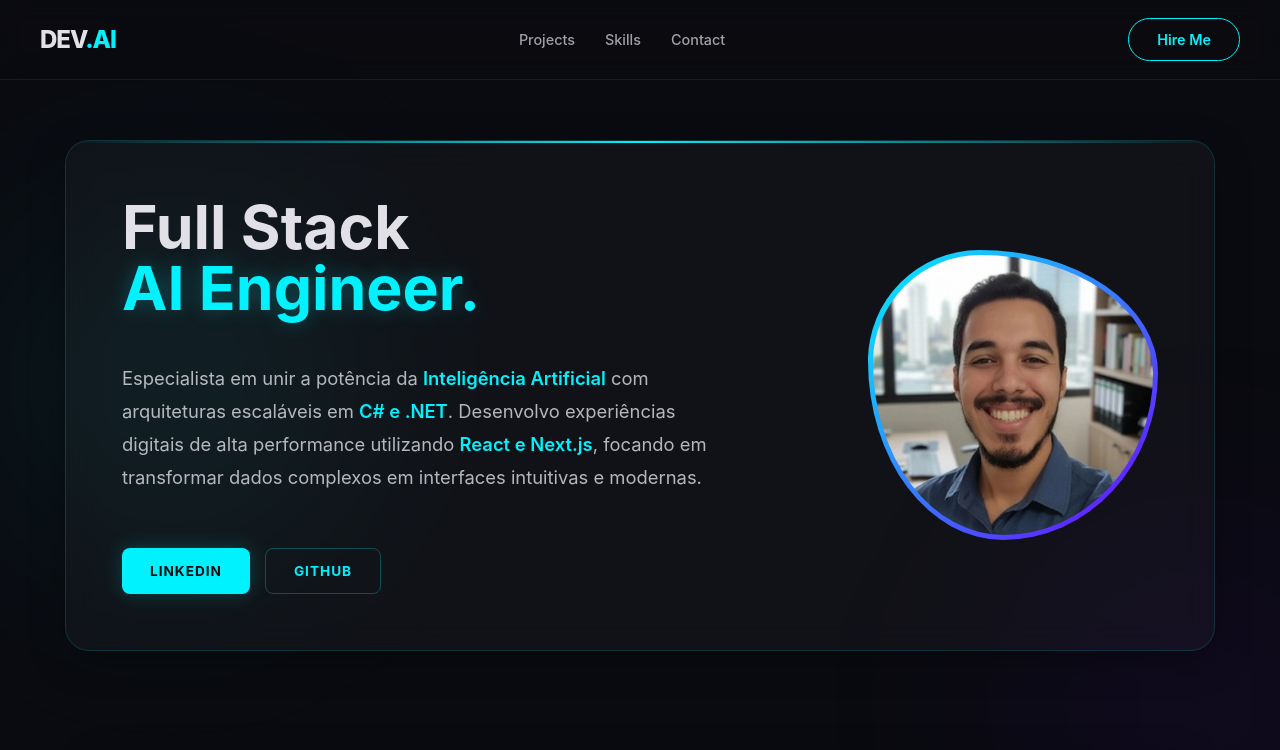
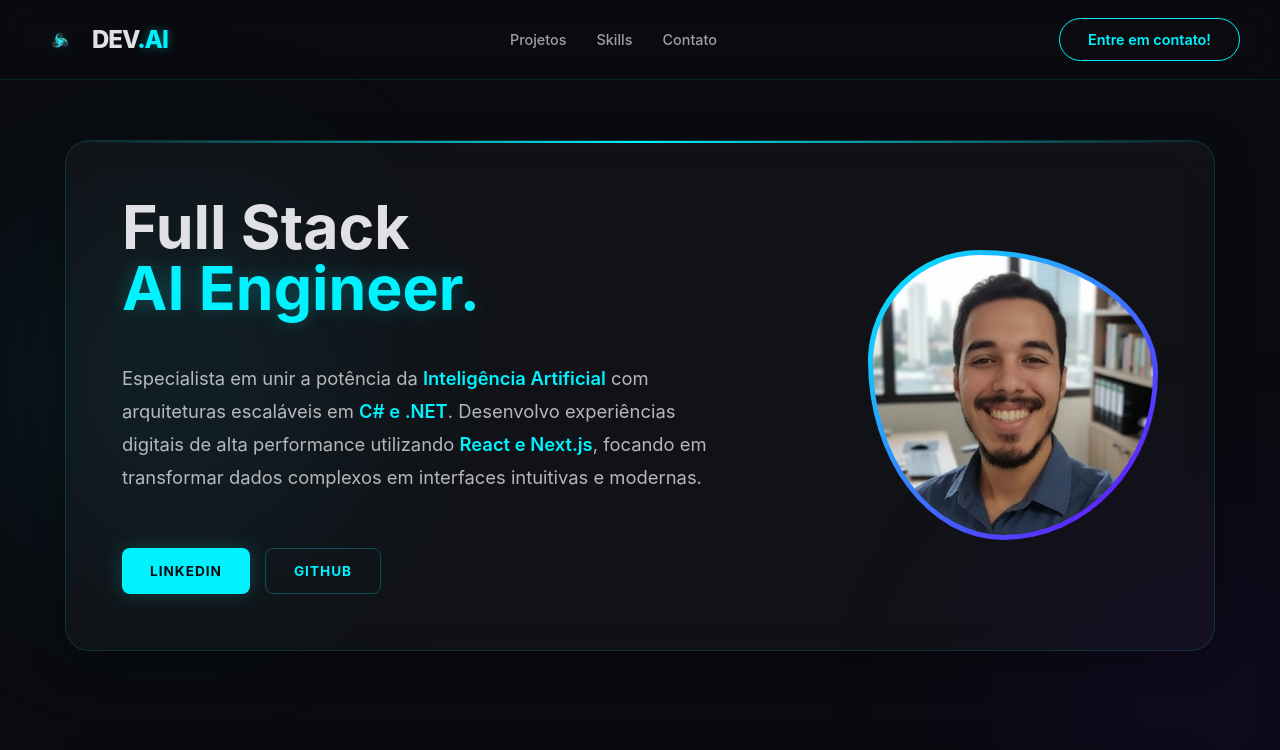
Before and after one commit to PatricAugusto/Portfolio-v3.0.0, a Next.js app: page / in a window 1280 px wide. Shown: the top 750 px of the page. Built offline with nearby package versions, Linux system fonts and the light colour scheme.

Commit message:
style: add branding image to navbar with neon drop-shadow

```diff
--- a/src/components/Navbar.js
+++ b/src/components/Navbar.js
@@ -20,14 +20,44 @@ const NavContainer = styled.nav`
   box-sizing: border-box;
 `;
 
-const Logo = styled.div`
+const LogoWrapper = styled(Link)`
+  display: flex;
+  align-items: center;
+  gap: 12px;
+  text-decoration: none;
+  transition: transform 0.3s ease;
+
+  &:hover {
+    transform: scale(1.02);
+  }
+`;
+
+const LogoImage = styled.img`
+  width: 40px;
+  height: 40px;
+  object-fit: contain;
+  filter: drop-shadow(0 0 5px ${props => props.theme.colors.secondary}44);
+
+  @media (max-width: 768px) {
+    width: 32px;
+    height: 32px;
+  }
+`;
+
+const LogoText = styled.div`
   font-size: 1.5rem;
   font-weight: 800;
   color: ${props => props.theme.colors.light};
   letter-spacing: -1px;
+  font-family: 'Inter', sans-serif;
 
   span {
     color: ${props => props.theme.colors.secondary};
+    text-shadow: 0 0 10px ${props => props.theme.colors.secondary}66;
+  }
+
+  @media (max-width: 480px) {
+    font-size: 1.2rem;
   }
 `;
 
@@ -112,14 +142,17 @@ export default function Navbar() {
   return (
     <NavContainer>
       <NavContent>
-      <Logo>
-        DEV<span>.AI</span>
-      </Logo>
+      <LogoWrapper href="/">
+          <LogoImage src="/logoPort.png" alt="Dev AI Logo" />
+          <LogoText>
+            DEV<span>.AI</span>
+          </LogoText>
+        </LogoWrapper>
 
       <NavLinks>
-        <NavLink href="#projects">Projects</NavLink>
+        <NavLink href="#projects">Projetos</NavLink>
         <NavLink href="#skills">Skills</NavLink>
-        <NavLink href="#contact">Contact</NavLink>
+        <NavLink href="#contact">Contato</NavLink>
       </NavLinks>
 
       <HireButton
@@ -128,7 +161,7 @@ export default function Navbar() {
         rel="noopener noreferrer"
         aria-label="Contactar via WhatsApp"
       >
-        Hire Me
+        Entre em contato!
       </HireButton>
       </NavContent>
     </NavContainer>
```
Also changed, not shown: public/logoPort.png (added).
